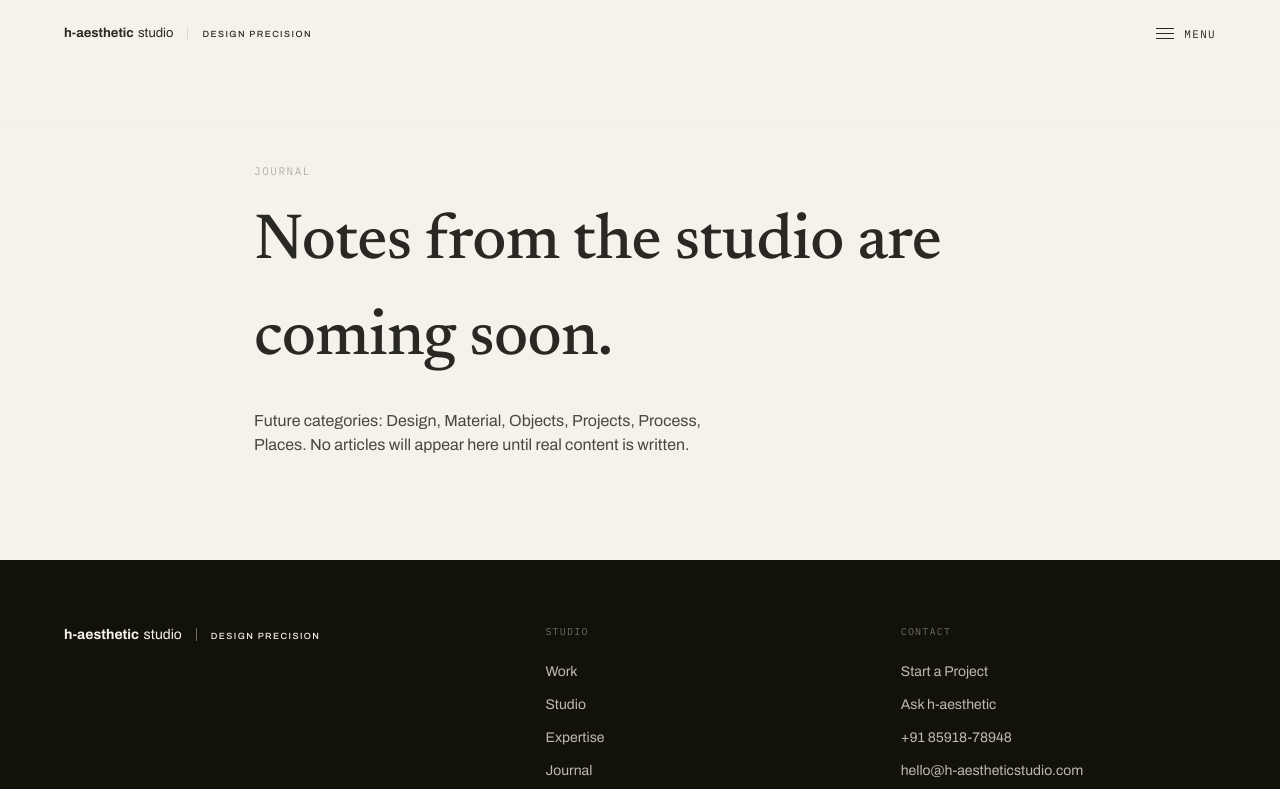
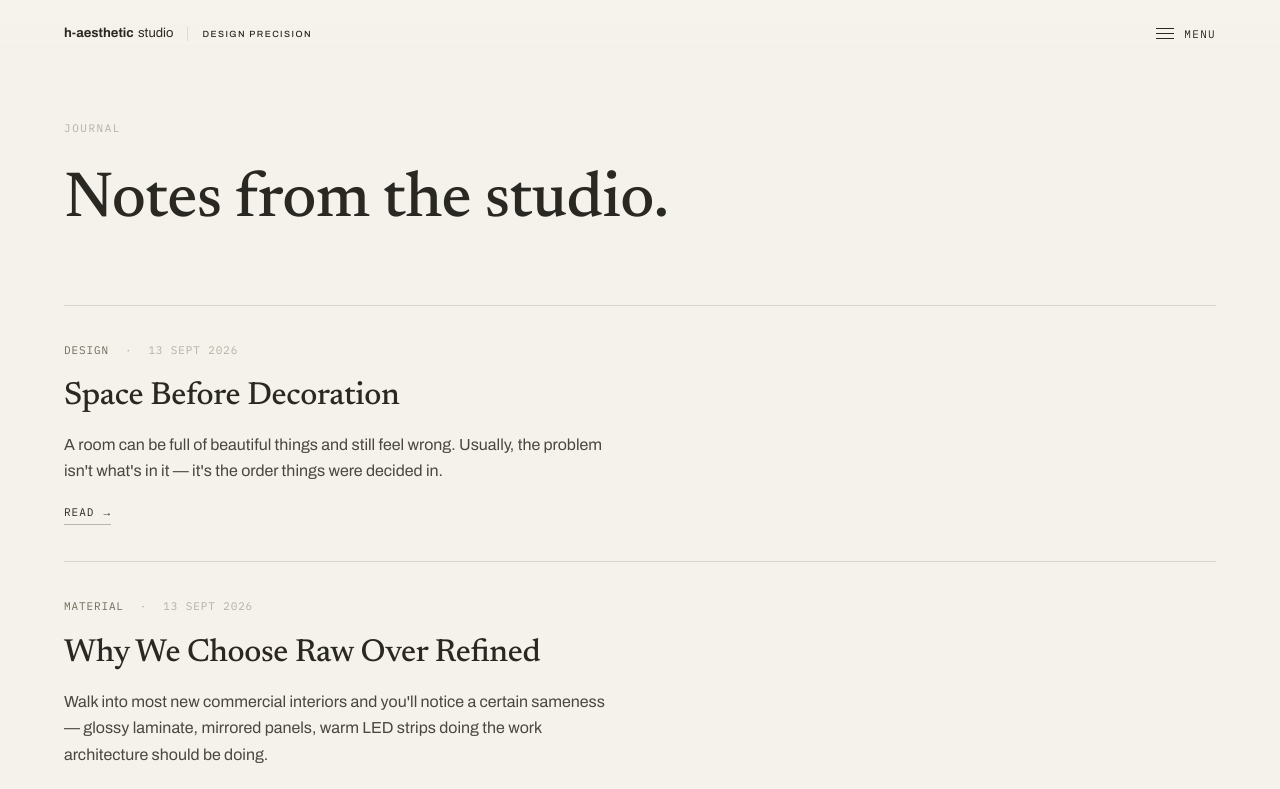
Before and after one commit to harishpixcel-debug/h-aesthetic-studio, a Next.js app: page /journal in a window 1280 px wide. Shown: the top 789 px of the page. Built offline with nearby package versions, Linux system fonts and the light colour scheme.

Commit message:
Refactor JournalPage component with articles list

```diff
--- a/app/journal/page.tsx
+++ b/app/journal/page.tsx
@@ -1,11 +1,78 @@
-import PageStub from "@/components/PageStub";
+import Link from "next/link";
+import { journalArticles } from "@/lib/content";
+import Reveal from "@/components/Reveal";
+
+export const metadata = {
+  title: "Journal — h-aesthetic studio",
+  description:
+    "Notes on design and material from h-aesthetic studio.",
+};
 
 export default function JournalPage() {
   return (
-    <PageStub
-      eyebrow="Journal"
-      title="Notes from the studio are coming soon."
-      copy="Future categories: Design, Material, Objects, Projects, Process, Places. No articles will appear here until real content is written."
-    />
+    <div style={{ paddingTop: "120px", paddingBottom: "100px" }}>
+      <Reveal className="container">
+        <div className="eyebrow">Journal</div>
+        <h1 className="display" style={{
+          fontSize: "clamp(2.4rem, 6vw, 4rem)",
+          maxWidth: "20ch",
+          marginTop: 16,
+          marginBottom: 56
+        }}>
+          Notes from the studio.
+        </h1>
+
+        <div style={{ borderTop: "1px solid var(--stone-line)" }}>
+          {journalArticles.map((article) => (
+            <Link
+              key={article.slug}
+              href={`/journal/${article.slug}`}
+              style={{
+                display: "block",
+                textDecoration: "none",
+                color: "inherit",
+                padding: "36px 0",
+                borderBottom: "1px solid var(--stone-line)"
+              }}
+            >
+              <div style={{
+                display: "flex",
+                gap: 16,
+                alignItems: "center",
+                fontFamily: "var(--font-mono)",
+                fontSize: 11,
+                letterSpacing: "0.08em",
+                color: "var(--accent)",
+                marginBottom: 14,
+                textTransform: "uppercase"
+              }}>
+                <span>{article.category}</span>
+                <span style={{ color: "var(--stone)" }}>·</span>
+                <span style={{ color: "var(--stone)" }}>
+                  {new Date(article.date).toLocaleDateString("en-IN", { day: "numeric", month: "short", year: "numeric" })}
+                </span>
+              </div>
+              <h2 className="display" style={{
+                fontSize: "clamp(1.5rem, 3vw, 2rem)",
+                marginBottom: 12,
+                maxWidth: "26ch"
+              }}>
+                {article.title}
+              </h2>
+              <p style={{
+                fontSize: 16,
+                color: "#4a4740",
+                maxWidth: "60ch",
+                lineHeight: 1.65,
+                marginBottom: 14
+              }}>
+                {article.excerpt}
+              </p>
+              <span className="link-arrow">Read <span className="arrow">→</span></span>
+            </Link>
+          ))}
+        </div>
+      </Reveal>
+    </div>
   );
 }
```
